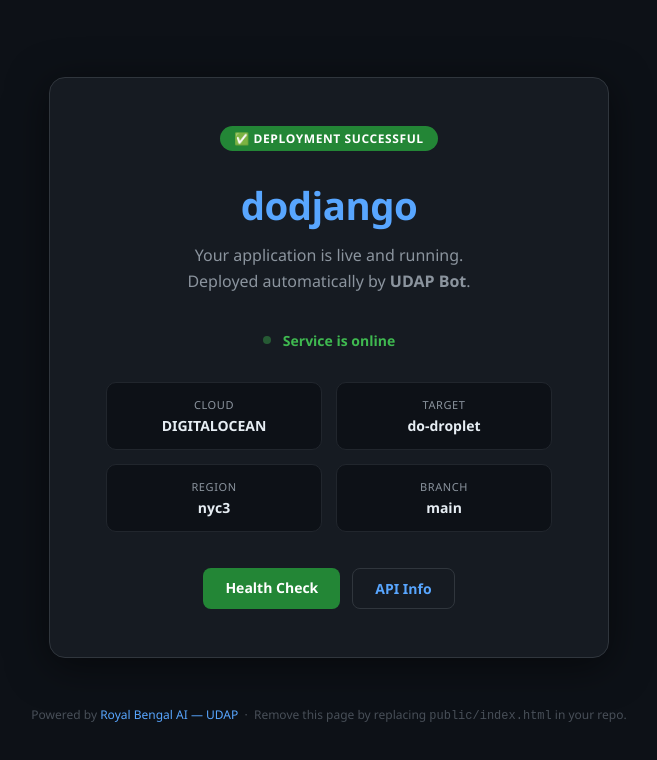
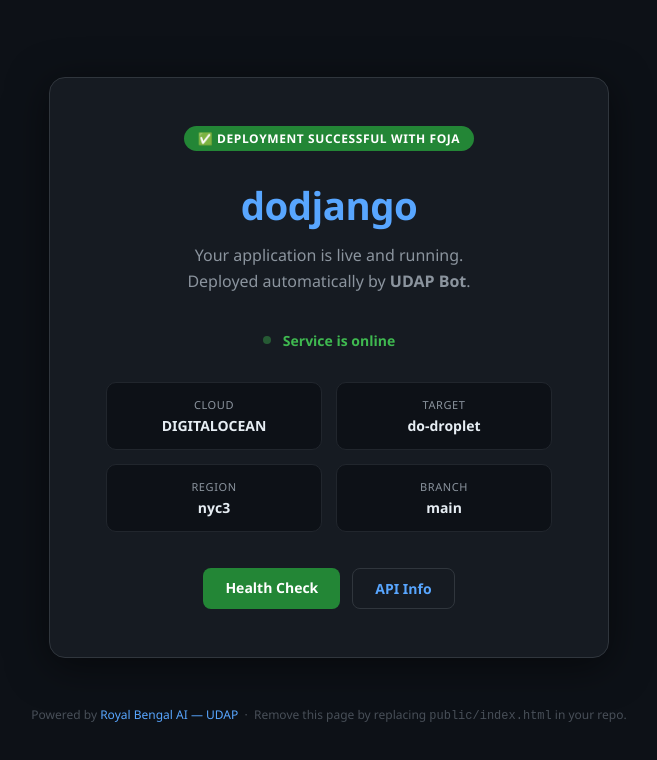
Before and after one commit to faizunroyalbengalai/dodjango, a plain HTML site: page public/index.html in a window 1280 px wide. Shown: the whole page, without its empty margins (311-968 px from the left). Drawn offline with Linux system fonts and the light colour scheme.

Commit message:
Update 1 file(s) via UDAP redeploy

```diff
--- a/public/index.html
+++ b/public/index.html
@@ -150,7 +150,7 @@
 </head>
 <body>
   <div class="card">
-    <div class="badge">✅ Deployment Successful</div>
+    <div class="badge">✅ Deployment Successful with foja</div>
 
     <h1>dodjango</h1>
 
```
